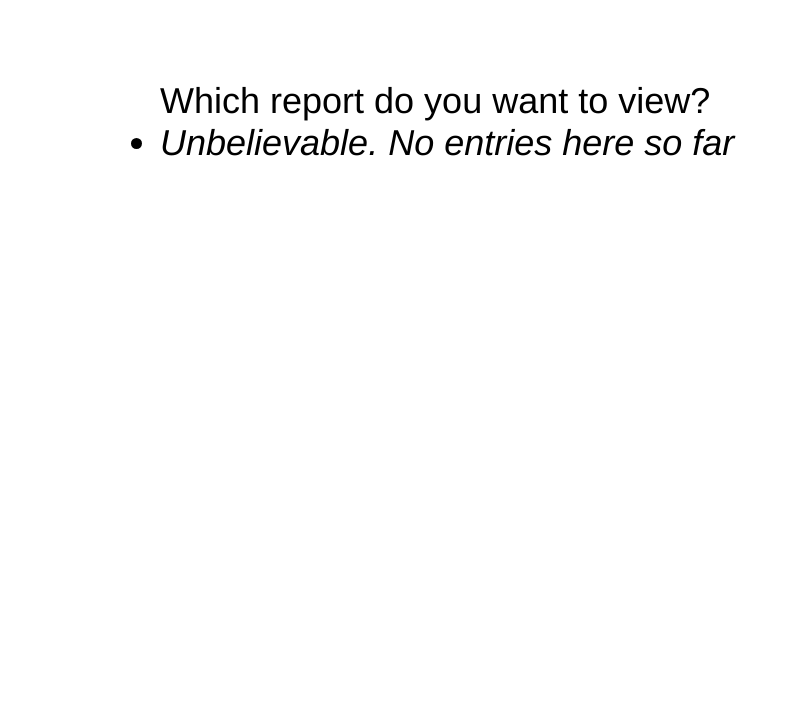
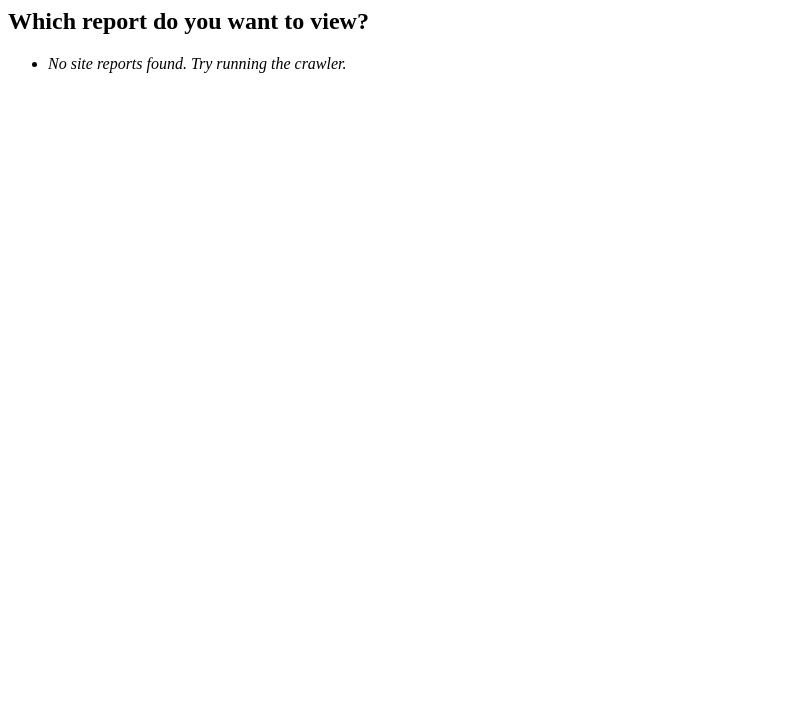
Before and after one commit to mcgraw-bb25/site-quality-crawler, a Flask app: page / in a window 1280 px wide. Shown: the top 719 px of the page, without its empty margins (0-790 px from the left). Run offline with Flask 2, Linux system fonts and the light colour scheme.

Commit message:
Cleaning up variable names

```diff
--- a/server.py
+++ b/server.py
@@ -4,28 +4,24 @@ from flask import render_template
 from flask import send_from_directory
 from app.get_report_list import get_report_list
 
-
 app = Flask(__name__)
+reports_directory = '/reports/'
 
 
 @app.route('/')
 def index():
-    reports = get_report_list()
-    return render_template('index.html', reports=reports)
+    return render_template('index.html', site_reports=get_report_list())
 
 
-@app.route('/site_report/<site_report_file>')
-def site_report(site_report_file):
-    report_filename = '/reports/' + site_report_file
-    return render_template('site_report.html', site_report_file=report_filename)
+@app.route('/site_report/<filename>')
+def site_report(filename):
+    report_filename = reports_directory + filename
+    return render_template('site_report.html', site_report=report_filename)
 
 
 @app.route('/reports/<path:filename>')
 def send_json(filename):
-    curpath = os.getcwd()
-    newpath = curpath + '/reports/'
-    return send_from_directory(newpath, filename)
-
+    return send_from_directory(os.getcwd() + reports_directory, filename)
 
 if __name__ == "__main__":
     app.run()
--- a/static/scripts/index.js
+++ b/static/scripts/index.js
@@ -38,7 +38,7 @@ svg.append("svg:path")
 .attr("d", d3.svg.arc().outerRadius(ry - 120).innerRadius(0).startAngle(0).endAngle(2 * Math.PI))
 .on("mousedown", mousedown);
 
-d3.json(sitereport_filename, function(classes) {
+d3.json(site_report_filename, function(classes) {
   var nodes = cluster.nodes(packages.root(classes)),
   links = packages.imports(nodes),
   splines = bundle(links);
--- a/templates/index.html
+++ b/templates/index.html
@@ -1,24 +1,18 @@
-<!DOCTYPE html>
 <html lang="en">
 	<head>
 		<title></title>
 		<meta charset="utf-8">
 		<meta http-equiv="X-UA-Compatible" content="IE=edge,chrome=1">
 		<meta name="viewport" content="width=device-width,initial-scale=1.0">
-		<link rel="stylesheet" type="text/css" href="/static/styles/main.css">
 	</head>
-
-	{% block body %}
-		Which report do you want to view?
-
-
-	  	<ul class=reports>
-  			{% for report in reports %}
- 				<li><a href="{{ url_for('.site_report', site_report_file=report) }}">{{ report }}</a></li>
-  			{% else %}
-    			<li><em>Unbelievable.  No entries here so far</em></li>
-  			{% endfor %}
-  		</ul>
-
-  	{% endblock %}
+	<body>
+		<h2>Which report do you want to view?</h2>
+		<ul>
+			{% for report in site_reports %}
+				<li><a href="{{ url_for('.site_report', filename=report) }}">{{ report }}</a></li>
+			{% else %}
+				<li><em>No site reports found. Try running the crawler.</em></li>
+			{% endfor %}
+		</ul>
+	</body>
 </html>
--- a/templates/site_report.html
+++ b/templates/site_report.html
@@ -12,7 +12,7 @@
 		<script src="/static/scripts/d3.layout.js"></script>
   		<script src="/static/scripts/packages.js"></script>
   		<script>
-  			var sitereport_filename = "{{site_report_file}}";
+  			var site_report_filename = "{{site_report}}";
   		</script>
   		<script src="/static/scripts/index.js"></script>
 	</body>
```
